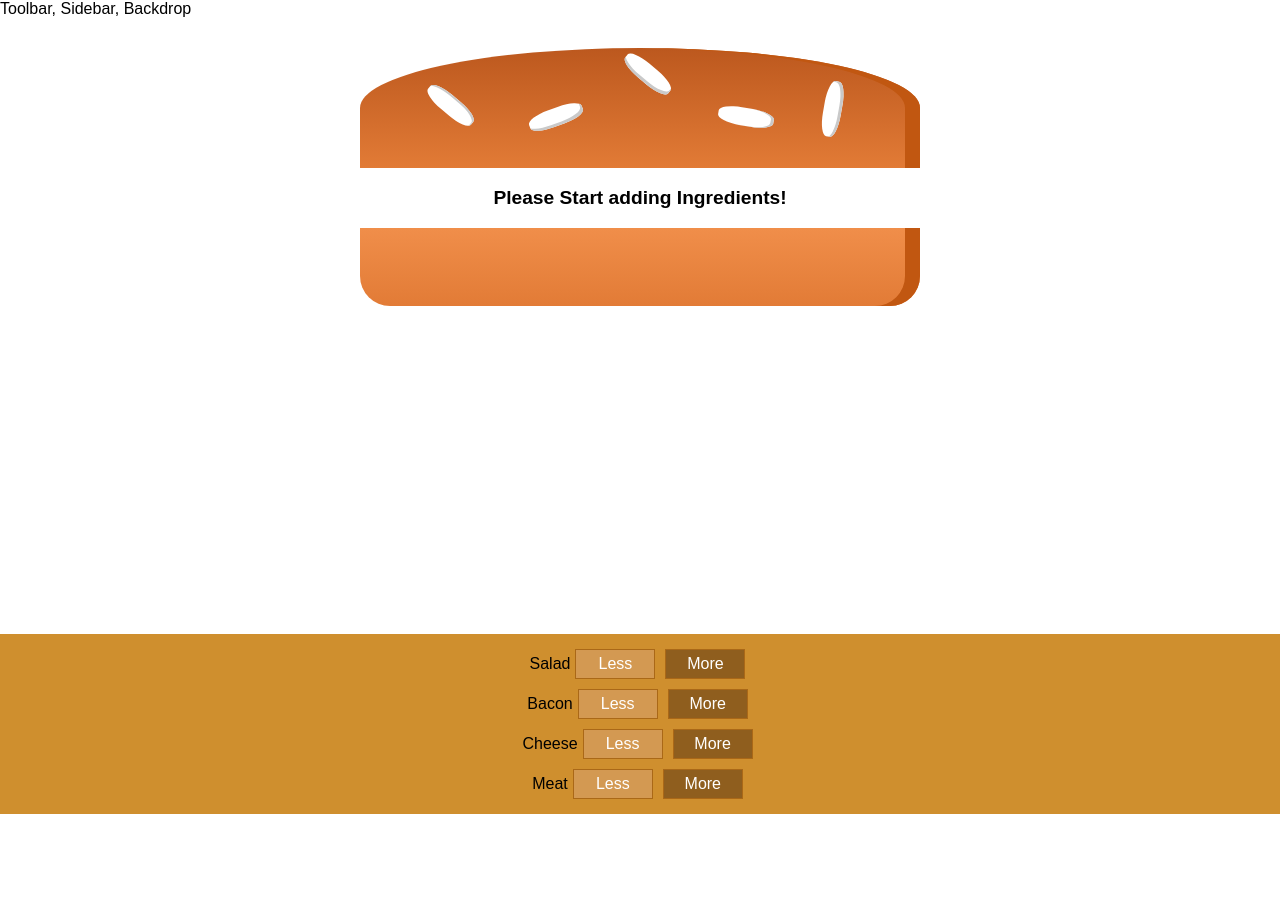
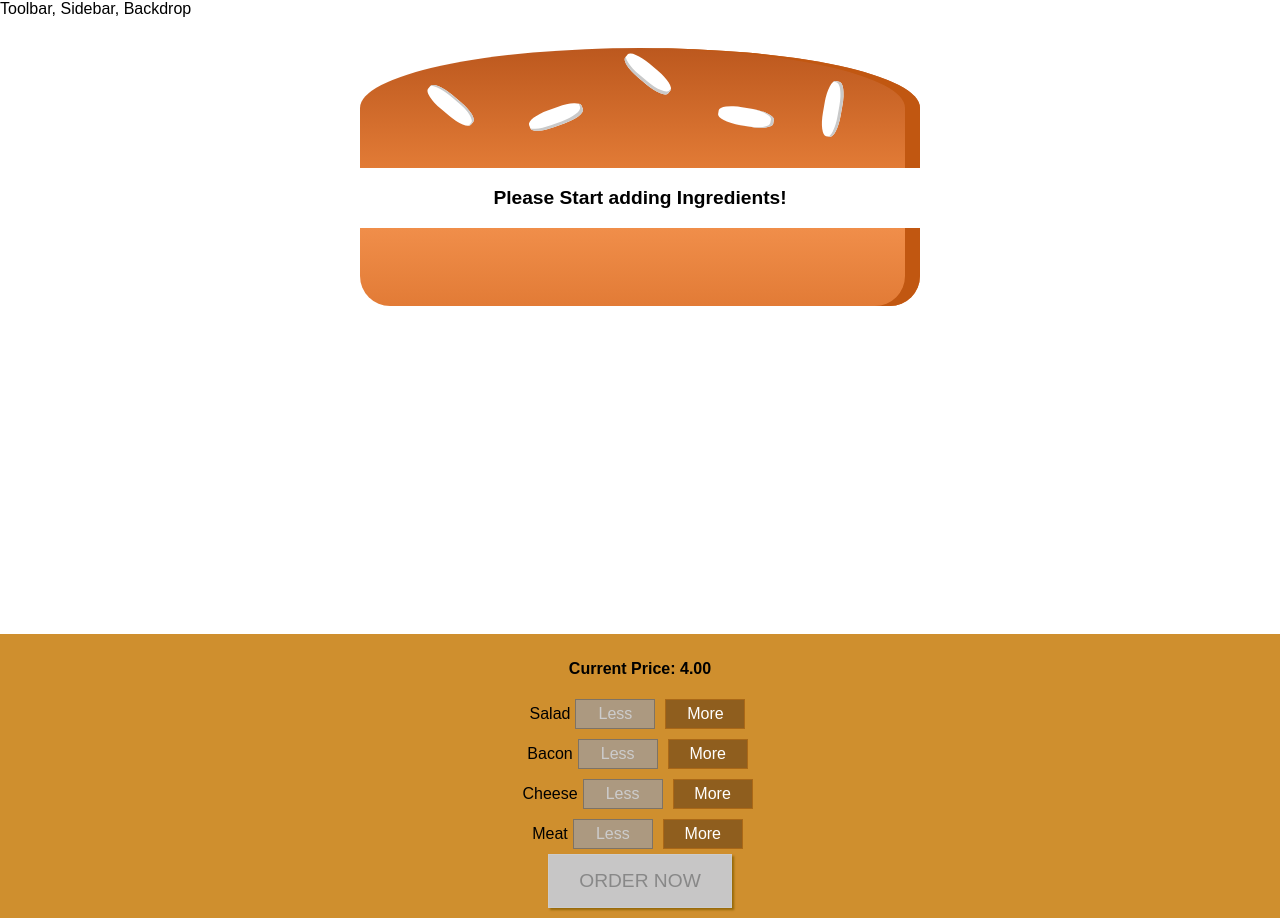
Before and after one commit to rahulv881/Burger, a React app: page / in a window 1280 px wide. Before the commit the page ends 814 px from the top, so only its background shows below. Built offline with nearby package versions, Linux system fonts and the light colour scheme.

Commit message:
Lecture141 #OrderSummary Button Missing

```diff
--- a/src/components/Burger/BuildControls/BuildControl/BuildControl.js
+++ b/src/components/Burger/BuildControls/BuildControl/BuildControl.js
@@ -5,8 +5,19 @@
   return (
     <div className={classes.BuildControl}>
       <div className={classes.Lable}>{props.lable}</div>
-      <button className={classes.Less}>Less</button>
-      <button className={classes.More} onClick={props.added}>More</button>
+      <button
+        className={classes.Less}
+        onClick={props.removed}
+        disabled={props.disabled}
+      >
+        Less
+      </button>
+      <button
+        className={classes.More}
+        onClick={props.added}
+      >
+        More
+      </button>
     </div>
   );
 };
--- a/src/components/Burger/BuildControls/BuildControls.css
+++ b/src/components/Burger/BuildControls/BuildControls.css
@@ -8,3 +8,43 @@
     margin: auto;
     padding: 10px 0;
 }
+.OrderButton {
+    background-color: #DAD735;
+    outline: none;
+    cursor: pointer;
+    border: 1px solid #966909;
+    color: #966909;
+    font-family: inherit;
+    font-size: 1.2em;
+    padding: 15px 30px;
+    box-shadow: 2px 2px 2px #966909;
+}
+
+.OrderButton:hover, .OrderButton:active {
+    background-color: #A0DB41;
+    border: 1px solid #966909;
+    color: #966909;
+}
+
+.OrderButton:disabled {
+    background-color: #C7C6C6;
+    cursor: not-allowed;
+    border: 1px solid #ccc;
+    color: #888888;
+}
+
+.OrderButton:not(:disabled) {
+    animation: enable 0.3s linear;
+}
+
+@keyframes enable {
+    0% {
+        transform: scale(1);
+    }
+    60% {
+        transform: scale(1.1);
+    }
+    100% {
+        transform: scale(1);
+    }
+}
--- a/src/components/Burger/BuildControls/BuildControls.js
+++ b/src/components/Burger/BuildControls/BuildControls.js
@@ -13,13 +13,22 @@
 const buildControls = (props) =>{
     return (
       <div className={classes.BuildControls}>
-        {controls.map((ctrl) => (
+      <p><strong>Current Price: {props.price.toFixed(2)}</strong></p>
+        {
+          controls.map((ctrl) => (
           <BuildControl
             key={ctrl.lable}
             lable={ctrl.lable}
             added={() => props.ingredientAdded(ctrl.type)}
+            removed={() => props.ingredientRemoved(ctrl.type)}
+            disabled={props.disabled[ctrl.type]}
           />
         ))}
+        <button
+          className={classes.OrderButton}
+          disabled={!props.purchasable}
+          onClick={props.ordered}
+        >ORDER NOW</button>
       </div>
     );
 };
--- /dev/null
+++ b/src/components/Burger/OrderSummary/OrderSummary.js
@@ -0,0 +1,31 @@
+import React from 'react';
+import Aux from '../../../hoc/Aux';
+
+import Button from '../../UI/Button/Button';
+
+const orderSummary = (props) => {
+
+    const ingredientSummary = Object.keys(props.ingredients)
+                                .map(igKey => {
+                                    return (
+                                        <li key={igKey}>
+                                            <span style={{textTransform: "capitalize"}}>{igKey}</span>: {props.ingredients[igKey]}
+                                        </li>
+                                    );
+                                });
+
+    return (
+    <Aux>
+        <h3>Your Order</h3>
+        <p>A delicious with the following ingredients: </p>
+        <ul>
+            {ingredientSummary}
+        </ul>
+        <p>Continue to Checkout?</p>
+        <Button btnType="Danger" clicked={props.purchaseCancelled} >CANCEL</Button>
+        <Button btnType="Success" clicked={props.purchaseContinued} >CONTINUE</Button>
+    </Aux>
+);
+}
+
+export default orderSummary;
--- /dev/null
+++ b/src/components/UI/Backdrop/Backdrop.css
@@ -0,0 +1,9 @@
+.Backdrop{
+    width:100%;
+    height:100%;
+    position:fixed;
+    z-index: 100;
+    left: 0;
+    top: 0;
+    background-color: rgba(0,0,0,0.5);
+}
--- /dev/null
+++ b/src/components/UI/Backdrop/Backdrop.js
@@ -0,0 +1,15 @@
+import React from 'react';
+import classes from './Backdrop.css';
+
+
+const backdrop = (props) =>
+{
+    return (
+        props.show?
+        <div className={classes.Backdrop} onClick={props.clicked}>
+        </div>
+        : null
+    );
+};
+
+export default backdrop;
--- /dev/null
+++ b/src/components/UI/Button/Button.css
@@ -0,0 +1,24 @@
+.Button {
+    background-color: transparent;
+    border: none;
+    color: white;
+    outline: none;
+    cursor: pointer;
+    font: inherit;
+    padding: 10px;
+    margin: 10px;
+    font-weight: bold;
+}
+
+.Button:first-of-type {
+    margin-left: 0;
+    padding-left: 0;
+}
+
+.Success {
+    color: #5C9210;
+}
+
+.Danger {
+    color: #944317;
+}
--- /dev/null
+++ b/src/components/UI/Button/Button.js
@@ -0,0 +1,11 @@
+import React from 'react';
+import classes from './Button.css'
+
+const button = (props) =>(
+  <button
+  className={[classes.Button, classes[props.btnType]].join(' ')}
+  onClick={props.clicked}
+  >{props.childern}</button>
+);
+
+export default button;
--- /dev/null
+++ b/src/components/UI/Modal/Modal.css
@@ -0,0 +1,20 @@
+.Modal {
+    position: fixed;
+    z-index: 500;
+    background-color: white;
+    width: 70%;
+    border: 1px solid #ccc;
+    box-shadow: 1px 1px 1px black;
+    padding: 16px;
+    left: 15%;
+    top: 30%;
+    box-sizing: border-box;
+    transition: all 0.3s ease-out;
+}
+
+@media (min-width: 600px) {
+    .Modal {
+        width: 500px;
+        left: calc(50% - 250px);
+    }
+}
--- /dev/null
+++ b/src/components/UI/Modal/Modal.js
@@ -0,0 +1,21 @@
+import React from "react";
+import classes from "./Modal.css";
+import Aux from "../../../hoc/Aux";
+import Backdrop from "../Backdrop/Backdrop";
+
+const modal = (props) => (
+  <Aux>
+    <Backdrop show={props.show} clicked={props.modalClosed} />
+    <div
+      className={classes.Modal}
+      style={{
+        transfrom: props.show ? "translateY(0)" : "translateY(-100vh)",
+        opacity: props.show ? "1" : "0",
+      }}
+    >
+      {props.children}
+    </div>
+  </Aux>
+);
+
+export default modal;
--- a/src/containers/BurgerBuilder/BurgerBuilder.js
+++ b/src/containers/BurgerBuilder/BurgerBuilder.js
@@ -3,6 +3,8 @@
 
 import Burger from '../../components/Burger/Burger';
 import BuildControls from '../../components/Burger/BuildControls/BuildControls';
+import Modal from '../../components/UI/Modal/Modal';
+import OrderSummary from '../../components/Burger/OrderSummary/OrderSummary';
 
 const INGREDIENT_PRICES = {
   salad: 0.5,
@@ -19,15 +21,43 @@
       cheese: 0,
       meat: 0
     },
-    totalPrice: 4
+    totalPrice: 4,
+    purchasable:false,
+    purchasing: false
   };
+
+  purchaseContinueHandler = () =>{
+    alert('You Continue...');
+  }
+
+  purchaseCancelHandler = () =>{
+    this.setState({purchasing:false});
+  }
+
+  purchaseHandler = () =>
+  {
+    return this.setState({purchasing:true});
+  }
+
+  updatePurchaseUpdate(ingredients)
+  {
+    //const ingredients = {...this.state.ingredients};
+    const sum = Object.keys(ingredients)
+                .map((igKey)=>{
+                  return ingredients[igKey];
+                })
+                .reduce((sum,el)=>{
+                  return sum+el;
+                },0);
+    this.setState({purchasable: sum>0});
+  }
 
   addIngredientsHandler = (type) =>{
     const oldCount = this.state.ingredients[type];
     const updatedCount = oldCount+1;
     const updatedIngredients = {...this.state.ingredients};
 
-    console.log(...this.state.ingredients);
+    //console.log(...this.state.ingredients);
     updatedIngredients[type] = updatedCount;
 
     const priceAddition = INGREDIENT_PRICES[type];
@@ -37,19 +67,62 @@
     this.setState({totalPrice: newPrice});
     this.setState({ingredients: updatedIngredients});
 
-    console.log(this.state);
+    this.updatePurchaseUpdate(updatedIngredients);
+    //console.log(this.state);
     //console.log(this.state.ingredients);
   }
 
-  removeIngredientsHandler = (type) =>{
+  removeIngredientsHandler = (type) => {
+    const oldCount = this.state.ingredients[type];
+    if(oldCount<=0)
+      return;
 
-  }
+    const updatedCount = oldCount - 1;
+    const updatedIngredients = { ...this.state.ingredients };
+
+    console.log(...this.state.ingredients);
+    updatedIngredients[type] = updatedCount;
+
+    const priceAddition = INGREDIENT_PRICES[type];
+    const oldPrice = this.state.totalPrice;
+    const newPrice = oldPrice - priceAddition;
+
+    this.setState({ totalPrice: newPrice });
+    this.setState({ ingredients: updatedIngredients });
+
+    this.updatePurchaseUpdate(updatedIngredients);
+    //console.log(this.state);
+    //console.log(this.state.ingredients);
+  };
 
   render() {
+    const disabledInfo = {
+      ...this.state.ingredients
+    };
+
+    for(let key in disabledInfo){
+      disabledInfo[key] = disabledInfo[key]<=0;
+    }
+
     return (
       <Aux>
+        <Modal show={this.state.purchasing} modalClosed={this.purchaseCancelHandler}>
+          <OrderSummary
+          ingredients={this.state.ingredients}
+          purchaseContinued={this.purchaseContinueHandler}
+          pruchaseCancelled={this.purchaseCancelHandler}
+          />
+        </Modal>
         <Burger ingredients={this.state.ingredients}/>
-        <BuildControls ingredientAdded={this.addIngredientsHandler}/>
+        <BuildControls
+        ingredientAdded={this.addIngredientsHandler}
+        ingredientRemoved={this.removeIngredientsHandler}
+        disabled={disabledInfo}
+        price={this.state.totalPrice}
+        purchasable={this.state.purchasable}
+        purchasing={this.state.purchasing}
+        ordered={this.purchaseHandler}
+        />
       </Aux>
     );
   }
```
